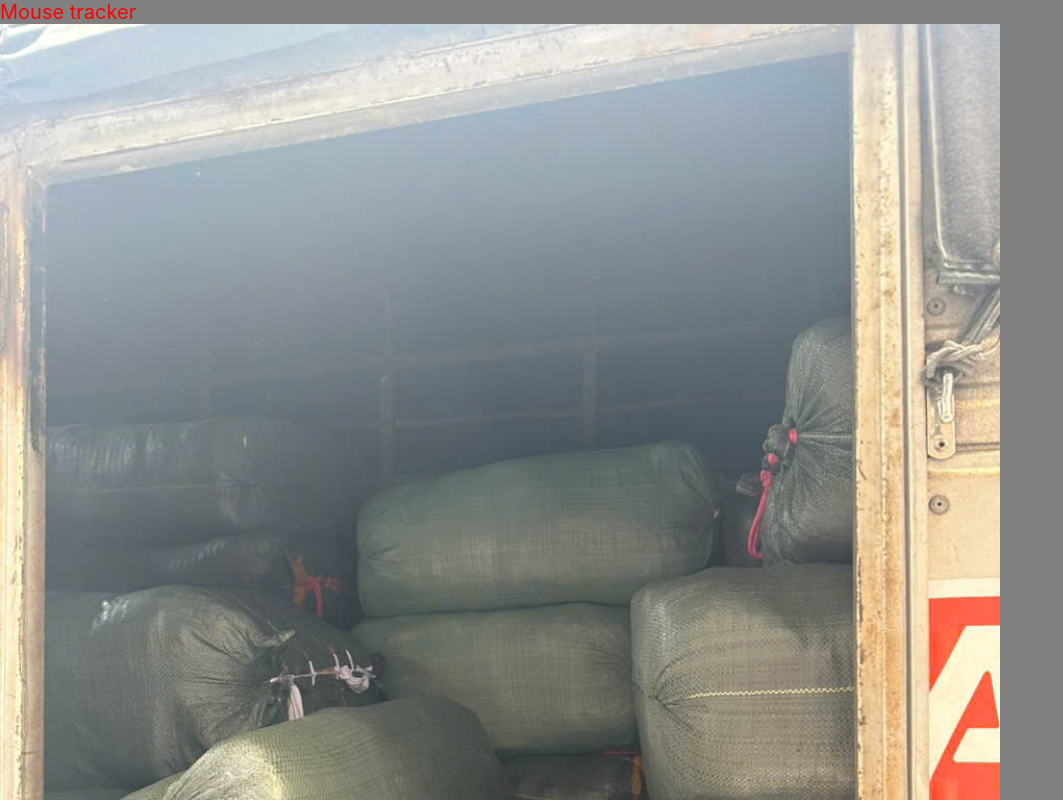
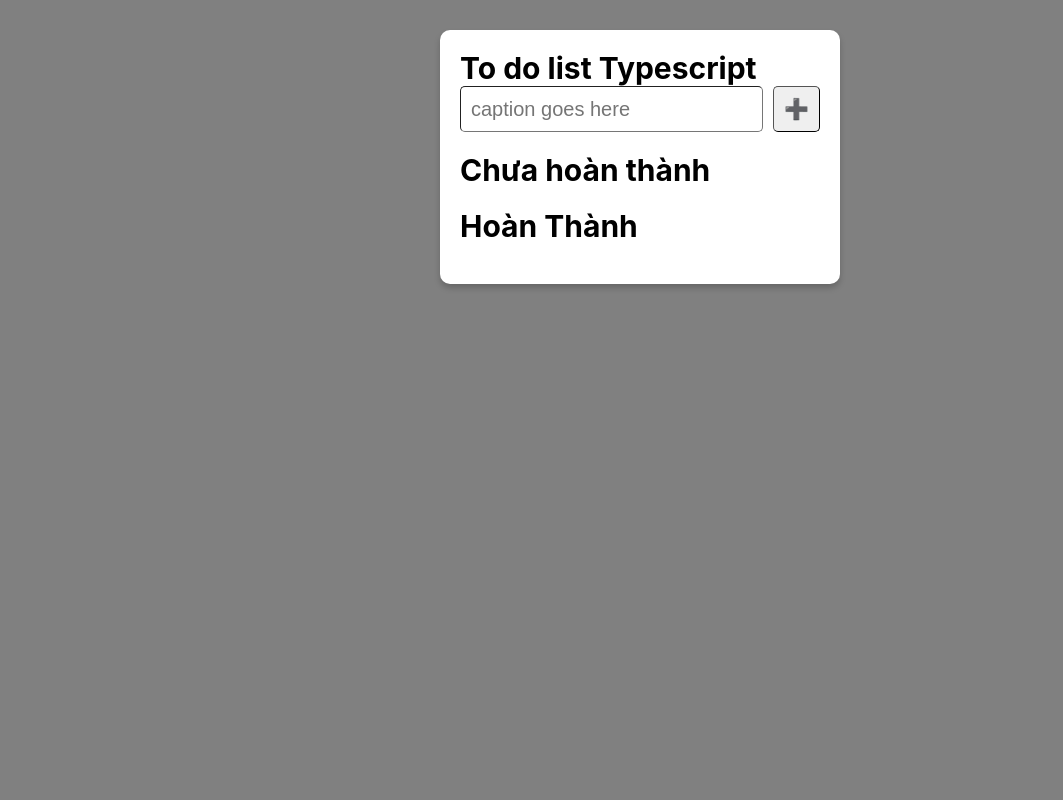
Before and after one commit to EricMai2112/practice-react, a React (Create React App) app in the folder TodoList/my-project/: page / in a window 1280 px wide. Shown: the top 800 px of the page, without its empty margins (0-1063 px from the left). Built offline with nearby package versions, Linux system fonts and the light colour scheme.

Commit message:
Error Boundary

```diff
--- a/TodoList/my-project/src/App.tsx
+++ b/TodoList/my-project/src/App.tsx
@@ -8,11 +8,11 @@ import MouseTracker from './Components/MouseTracker/MouseTracker'
 function App() {
   return (
     <div>
-      {/* <TodoList /> */}
+      <TodoList />
       {/* <Watch /> */}
       {/* <Count /> */}
       {/* <Counter /> */}
-      <MouseTracker />
+      {/* <MouseTracker /> */}
     </div>
   )
 }
--- /dev/null
+++ b/TodoList/my-project/src/Components/ErrorBoundary/ErrorBoundary.tsx
@@ -0,0 +1,30 @@
+import React, { Component, ErrorInfo, ReactNode } from 'react'
+
+interface Props {
+  children?: ReactNode
+}
+
+interface State {
+  hasError: boolean
+}
+
+export default class ErrorBoundary extends Component<Props, State> {
+  public state: State = {
+    hasError: false
+  }
+
+  public static getDerivedStateFromError(error: Error): State {
+    return { hasError: true }
+  }
+
+  public componentDidCatch(error: Error, errorInfo: ErrorInfo) {
+    console.log('Uncaught Error', error, errorInfo)
+  }
+
+  public render() {
+    if (this.state.hasError) {
+      return <h1>Some thing went wrong</h1>
+    }
+    return this.props.children
+  }
+}
--- /dev/null
+++ b/TodoList/my-project/src/Components/ErrorBoundary/index.ts
@@ -0,0 +1,3 @@
+import ErrorBoundary from './ErrorBoundary'
+
+export default ErrorBoundary
--- a/TodoList/my-project/src/index.tsx
+++ b/TodoList/my-project/src/index.tsx
@@ -3,12 +3,15 @@ import ReactDOM from 'react-dom/client'
 import './index.css'
 import App from './App'
 import reportWebVitals from './reportWebVitals'
+import ErrorBoundary from './Components/ErrorBoundary'
 
 const root = ReactDOM.createRoot(document.getElementById('root') as HTMLElement)
 root.render(
-  // <React.StrictMode>
-  <App />
-  /* </React.StrictMode> */
+  <React.StrictMode>
+    <ErrorBoundary>
+      <App />
+    </ErrorBoundary>
+  </React.StrictMode>
 )
 
 // If you want to start measuring performance in your app, pass a function
```
